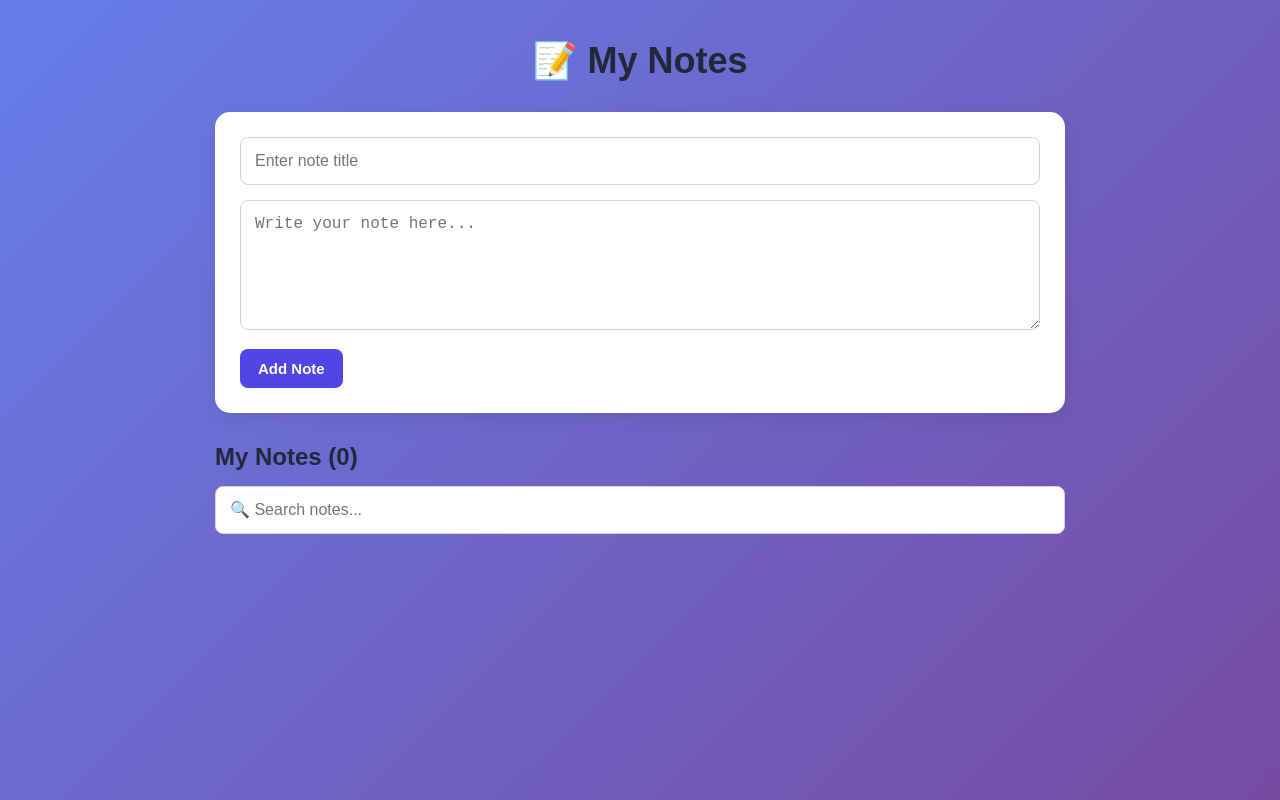
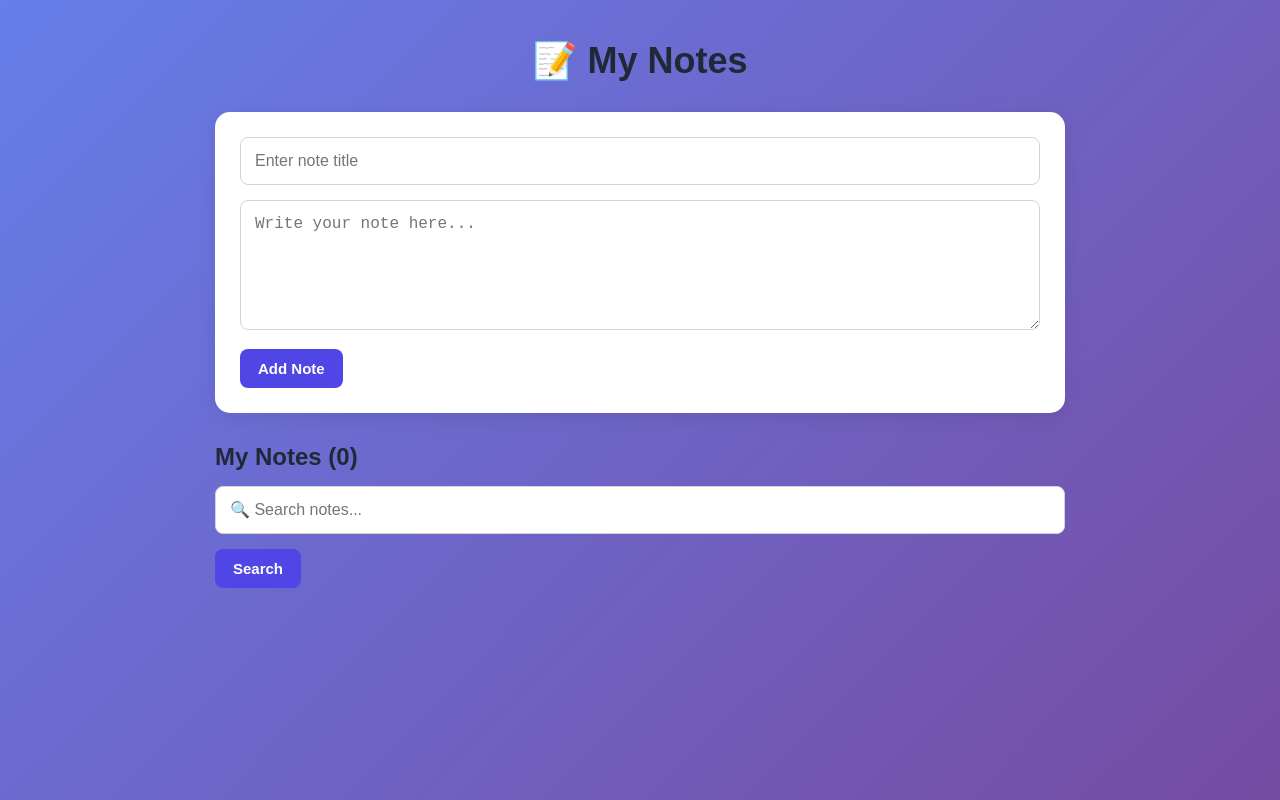
Before and after one commit to kahsg7w77/notes-website, a website: page index.html in a window 1280 px wide. Drawn offline with Linux system fonts and the light colour scheme; no server answers.

Commit message:
add search button

```diff
--- a/index.html
+++ b/index.html
@@ -38,8 +38,9 @@
         type="text"
         id="searchInput"
         placeholder="🔍 Search notes..."
-        oninput="searchNotes()"
     >
+    <button onclick="searchNotes()">Search
+    </button>
 </div>
 
 <div id="notesContainer">
--- a/script.js
+++ b/script.js
@@ -78,7 +78,32 @@ function displayNotes() {
         notesContainer.appendChild(noteDiv);
     });
 }
+// Search notes
+function searchNotes() {
+    const searchText = document
+        .getElementById("searchInput")
+        .value
+        .toLowerCase();
 
+    const filteredNotes = notes.filter(note =>
+        note.title.toLowerCase().includes(searchText) ||
+        note.content.toLowerCase().includes(searchText)
+    );
+
+    notesContainer.innerHTML = "";
+
+    filteredNotes.forEach((note, index) => {
+        const noteDiv = document.createElement("div");
+        noteDiv.className = "note";
+
+        noteDiv.innerHTML = `
+            <h3>${note.title}</h3>
+            <p>${note.content}</p>
+        `;
+
+        notesContainer.appendChild(noteDiv);
+    });
+}
 // Edit note
 function editNote(index) {
     titleInput.value = notes[index].title;
```
